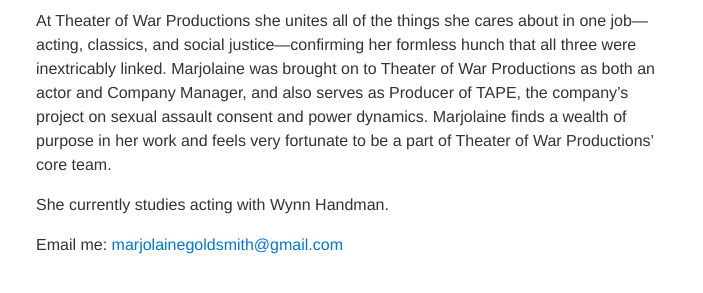
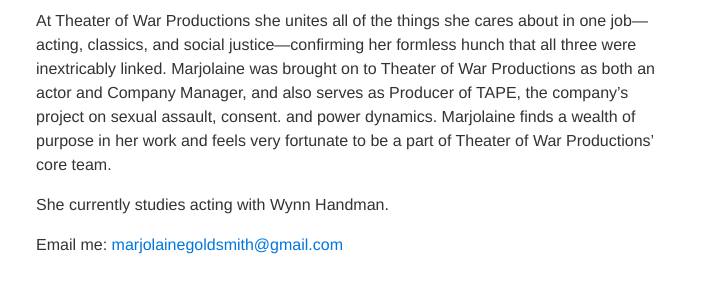
Before and after one commit to marjogold/marjolainegoldsmith, a Jekyll site: the page built from bio.html, in a window 1280 px wide. Shown: the part 347-640 px from the top of the page, without its empty margins (284-987 px from the left). Built offline with Jekyll 4.4.1, drawn with Linux system fonts in a browser that asks for light colours; nearby versions of some CDN libraries; Markdown is read by kramdown in place of the engine named in the settings.

```diff
--- a/bio.html
+++ b/bio.html
@@ -8,7 +8,7 @@ title: Bio | Marjolaine Goldsmith
 <p>She is an alumna of Oberlin college, where she studied classical civilization. .</p>
 
 <p>Now, she is a proud member of Theater of War Productions, a social impact company that utilizes plays and other texts, mostly greek tragedies, to spark discussions about a variety of public health and social issues. For more information about her work with Theater of War Productions check out this <a href="http://blog.pshares.org/index.php/an-ancient-technology-using-greek-tragedies-to-heal-present-day-trauma/">article.</a></p>
-<p>At Theater of War Productions she unites all of the things she cares about in one job—acting, classics, and social justice—confirming her formless hunch that all three were inextricably linked. Marjolaine was brought on to Theater of War Productions as both an actor and Company Manager, and also serves as Producer of TAPE, the company’s project on sexual assault consent and power dynamics. Marjolaine finds a wealth of purpose in her work and feels very fortunate to be a part of Theater of War Productions’ core team.
+<p>At Theater of War Productions she unites all of the things she cares about in one job—acting, classics, and social justice—confirming her formless hunch that all three were inextricably linked. Marjolaine was brought on to Theater of War Productions as both an actor and Company Manager, and also serves as Producer of TAPE, the company’s project on sexual assault, consent. and power dynamics. Marjolaine finds a wealth of purpose in her work and feels very fortunate to be a part of Theater of War Productions’ core team.
 
   <p>She currently studies acting with Wynn Handman.<p>
 
```
